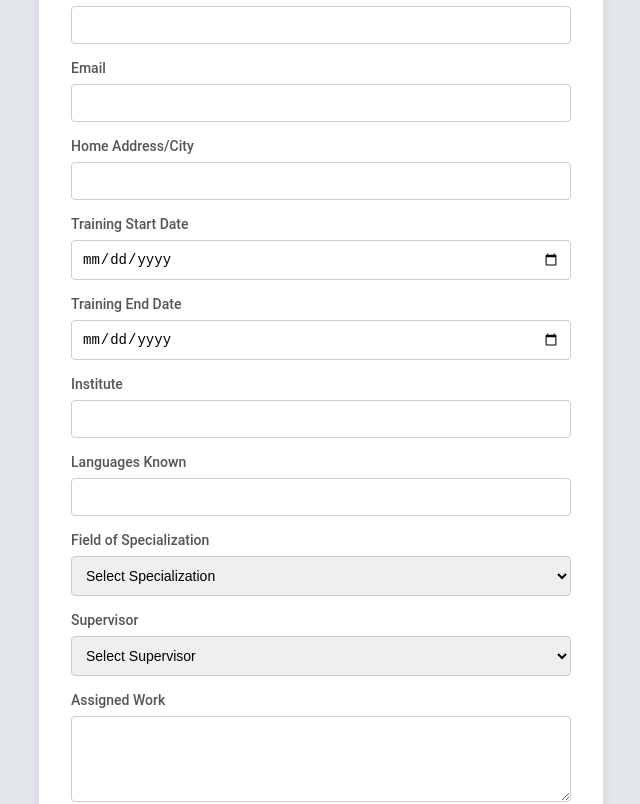
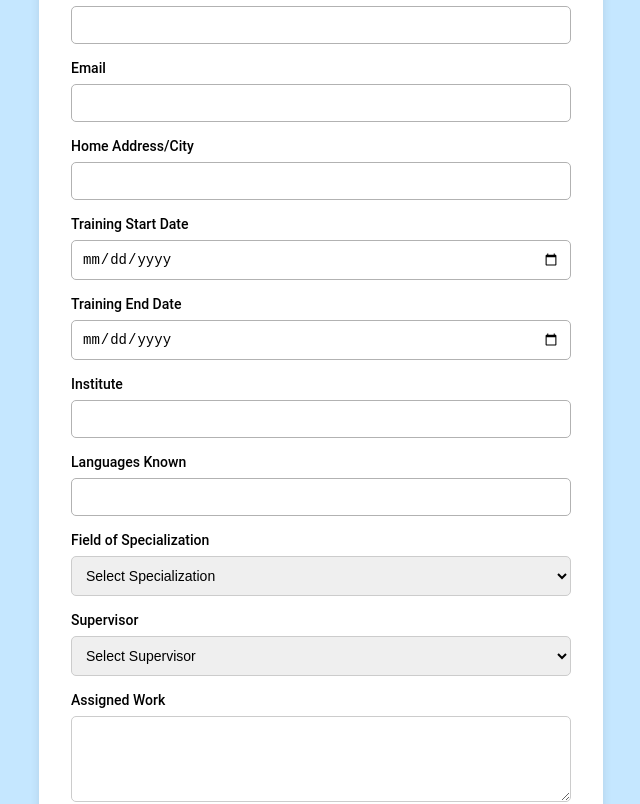
Before and after one commit to anupamamaheepala/Intern-crud, a React (Create React App) app in the folder frontend/: page / in a window 1280 px wide. Shown: the part 280-1084 px from the top of the page, without its empty margins (319-959 px from the left). Built offline with nearby package versions, Linux system fonts and the light colour scheme.

Commit message:
anupama_13_2

```diff
--- a/frontend/src/css/create.css
+++ b/frontend/src/css/create.css
@@ -1,5 +1,5 @@
 body {
-    background-color: #e3e7ec;
+    background-color: #c5e7ff;
     font-family: 'Roboto', sans-serif;
 }
 
@@ -39,27 +39,27 @@ body {
     margin-bottom: 0.5rem; /* Adds spacing between label and input */
     font-size: 14px;
     font-weight: 500;
-    color: #555;
+    color: #000000;
 }
 
 .form-group input {
     padding: 10px;
-    border: 1px solid #ccc;
-    border-radius: 4px;
+    border: 1px solid #b2b2b2;
+    border-radius: 5px;
     font-size: 14px;
 }
 
 .form-group select {
     padding: 10px;
     border: 1px solid #ccc;
-    border-radius: 4px;
+    border-radius: 5px;
     font-size: 14px;
 }
 
 .form-group textarea {
     padding: 10px;
     border: 1px solid #ccc;
-    border-radius: 4px;
+    border-radius: 5px;
     font-size: 14px;
 }
 
```
